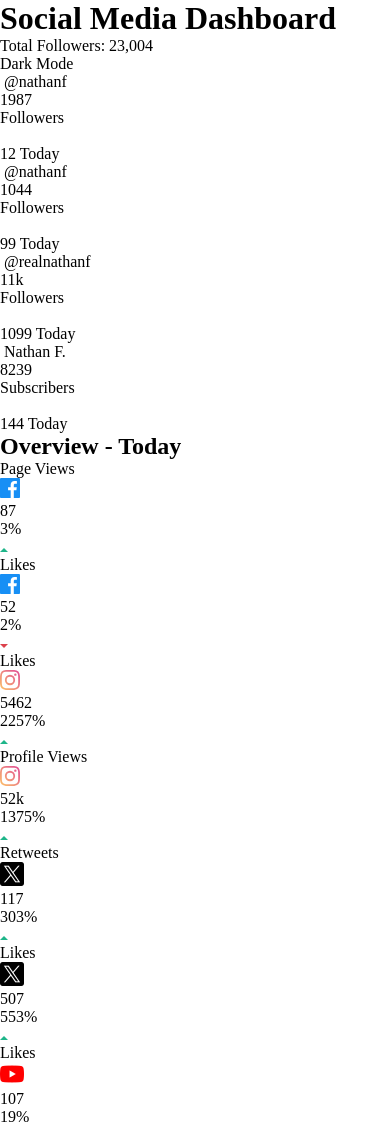
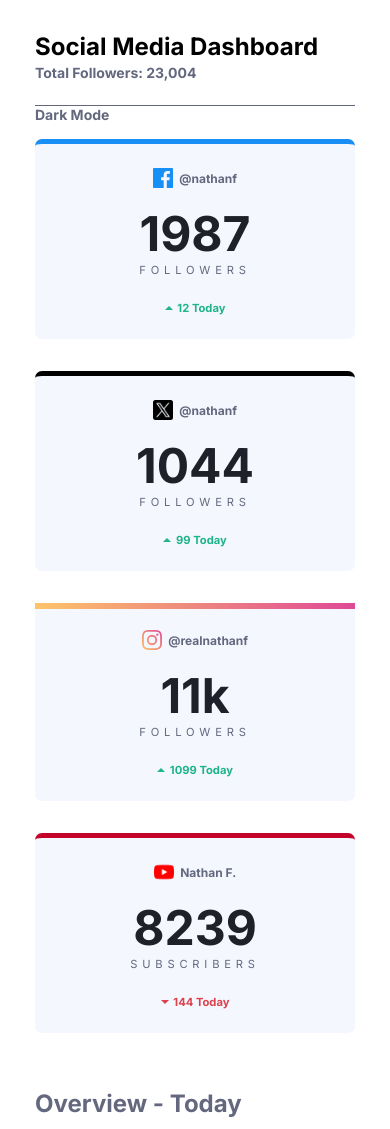
Before and after one commit to Marianellag1/social-media-dashboard, a plain HTML site: page index.html in a window 390 px wide. Shown: the top 1129 px of the page. Drawn offline with Linux system fonts and the light colour scheme.

Commit message:
got layout for light mobile. needs toggle button.

```diff
--- a/assets/css/style.css
+++ b/assets/css/style.css
@@ -14,38 +14,28 @@
 
     /* Social Media Colors */
     --facebook: hsl(208, 92%, 53%);
-    --twitter: hsl(203, 89%, 53%);
+    --twitter: hsl(0, 0%, 0%);
     --instagram: linear gradient hsl(37, 97%, 70%) to hsl(329, 70%, 58%);
     --youtube: hsl(348, 97%, 39%);
 
-    /* Dark Theme Toggle */
-    --toggle-dark: linear gradient hsl(210, 78%, 56%) to hsl(146, 68%, 55%);
+    /* Light Theme Toggle*/--toggle-light: hsl(230, 22%, 74%);
 
-    /* Light Theme Toggle*/
-    --toggle-light: hsl(230, 22%, 74%);
-
-    /* Dark Theme Colors */
-    /* BG */
-    --very-dark-blue: hsl(230, 17%, 14%);
-    /* Top BG Pattern */
-    --very-dark-blue-top: hsl(232, 19%, 15%);
-    /* Card BG */
-    --dark-desaturated-blue: hsl(228, 28%, 20%);
-    /* Text */
-    --desaturated-blue: hsl(228, 34%, 66%);
-    /* Text */
-    --white: hsl(0, 0%, 100%);
+    /* Dark Theme Toggle */--toggle-dark: linear gradient hsl(210, 78%, 56%) to hsl(146, 68%, 55%);
 
     /* Light Theme Colors */
     /* White= BG */
-    /* Top BG Pattern */
-    --very-pale-blue: hsl(225, 100%, 98%);
-    /* Card BG */
-    --light-grayish-blue: hsl(227, 47%, 96%);
-    /* Text */
-    --dark-grayish-blue: hsl(228, 12%, 44%);
-    /* Text */
-    --very-dark-blue-text: hsl(230, 17%, 14%);
+    /* Top BG Pattern */--very-pale-blue: hsl(225, 100%, 98%);
+    /* Card BG */--light-grayish-blue: hsl(227, 47%, 96%);
+    /* Text */--dark-grayish-blue: hsl(228, 12%, 44%);
+    /* Text */--very-dark-blue-text: hsl(230, 17%, 14%);
+
+    /* Dark Theme Colors */
+    /* BG */--very-dark-blue: hsl(230, 17%, 14%);
+    /* Top BG Pattern */--very-dark-blue-top: hsl(232, 19%, 15%);
+    /* Card BG */--dark-desaturated-blue: hsl(228, 28%, 20%);
+    /* Text */--desaturated-blue: hsl(228, 34%, 66%);
+    /* Text */--white: hsl(0, 0%, 100%);
+
 }
 
 * {
@@ -53,3 +43,234 @@
     margin: 0;
     padding: 0;
 }
+
+body {
+    min-height: 100vh;
+    display: flex;
+    flex-direction: column;
+    font-family: "Inter", sans-serif;
+    align-items: center;
+    background-color: var(--white);
+}
+
+.wrapper {
+    width: 400px;
+    display: flex;
+    flex-direction: column;
+    align-items: center;
+    margin: 2rem;
+}
+
+/* header beginning*/
+header {
+    width: 320px;
+}
+
+header h1 {
+    font-size: 1.5rem;
+    margin-bottom: 0.20rem;
+}
+
+header .total {
+    padding-bottom: 1.5rem;
+    font-size: 14px;
+    font-weight: 700;
+    color: var(--dark-grayish-blue);
+    border-bottom: solid 1px var(--dark-grayish-blue);
+}
+
+header .toggle-btn p {
+    color: var(--dark-grayish-blue);
+    font-weight: 700;
+    font-size: 14px;
+}
+/* header ending */
+
+/* --------------------------- */
+
+/* first-row beginning */
+.first-row {
+    margin-bottom: 2.5rem;
+    display: flex;
+    flex-direction: column;
+    align-items: center;
+}
+.first-row .card {
+    border-radius: 7px;
+    padding: 1.5rem 2rem;
+    margin: 1rem 0;
+    display: flex;
+    flex-direction: column;
+    align-items: center;
+    width: 320px;
+    background-color: var(--very-pale-blue);
+    cursor: pointer;
+}
+
+.first-row .card:hover {
+    background-color: var(--light-grayish-blue);
+}
+
+.first-row .one {
+    border-top: solid 5px var(--facebook);
+}
+
+.first-row .two {
+    border-top: solid 5px var(--twitter);
+}
+
+.first-row .insta-gradient {
+    background:linear-gradient(to right, hsl(37, 97%, 70%), hsl(329, 70%, 58%));
+    width: 320px;
+    border-radius: 7px;
+}
+
+.first-row .three {
+    /* height: 189px; */
+    border-top: solid;
+    border-image: linear-gradient(to right, hsl(37, 97%, 70%), hsl(329, 70%, 58%)) 1/ 2;
+}
+
+.first-row .four {
+    border-top: solid 5px var(--youtube);
+}
+
+.first-row .card .img-name {
+    display: flex;
+    align-items: center;
+    margin-bottom: 1rem;
+}
+
+.first-row .card .img-name img {
+    width: 20px;
+    margin: 0 .20rem;
+}
+
+.first-row .card .img-name p {
+    font-weight: 700;
+    color: var(--dark-grayish-blue);
+    font-size: 12px;
+    margin: 0 .20rem;
+}
+
+.first-row .card .fans {
+    color: var(--very-dark-blue-text);
+    font-weight: 700;
+    font-size: 3rem;
+}
+
+.first-row .card .followers {
+    color: var(--dark-grayish-blue);
+    text-transform: uppercase;
+    font-size: .70rem;
+    letter-spacing: .3rem;
+    margin-bottom: 1.5rem;
+}
+
+.first-row .card .img-number {
+    display: flex;
+    align-items: center;
+}
+
+.first-row .card .img-number img {
+    margin: 0 .15rem;
+}
+
+.first-row .card .img-number .new-fans {
+    margin: 0 .15rem;
+}
+
+.first-row .card .green {
+    color: var(--lime-green);
+    font-size: .70rem;
+    font-weight: 700;
+}
+
+.first-row .card .red {
+    color: var(--bright-red);
+    font-size: .70rem;
+    font-weight: 700;
+}
+/* first-row ending */
+
+/* ---------------------------------*/
+
+/* Second-row */
+.second-row {
+    display: flex;
+    flex-direction: column;
+    align-items: center;
+
+}
+.second-row h2 {
+    width: 320px;
+}
+
+.second-row h2 {
+    color: var(--dark-grayish-blue);
+    margin-bottom: .50rem;
+}
+.second-row .box {
+    cursor: pointer;
+    background-color: var(--very-pale-blue);
+    border-radius: 7px;
+    margin: 1rem 0;
+    padding: 1.5rem;
+    width: 320px;
+}
+
+.second-row .box:hover {
+    background-color: var(--light-grayish-blue);
+}
+
+.second-row .box .view-img {
+    /* float: right; */
+    display: flex;
+    justify-content: space-between;
+}
+
+.second-row .box .view-img p {
+    color: var(--dark-grayish-blue);
+    font-weight: 700;
+    font-size: 14px;
+}
+
+.second-row .box .view-img img {
+    width: 20px;
+}
+
+.second-row .box .num-percentage {
+    display: flex;
+    justify-content: space-between;
+    margin-top: 1.5rem;
+}
+
+.second-row .box .num-percentage p {
+    color: var(--very-dark-blue-text);
+    font-weight: 700;
+    font-size: 2rem;
+}
+
+.second-row .box .arrow-percentage {
+    display: flex;
+    align-items: center;
+}
+
+.second-row .box .arrow-percentage img {
+    width: 10px;
+    height: 5px;
+}
+
+.second-row .box .arrow-percentage p {
+    font-size: 12px;
+    font-weight: 700;
+    margin: 0 .20rem;
+}
+
+.second-row .box .arrow-percentage .green {
+    color: var(--lime-green);
+}
+
+.second-row .box .arrow-percentage .red {
+    color: var(--bright-red);
+}
--- a/index.html
+++ b/index.html
@@ -16,62 +16,64 @@
   <div class="wrapper">
     <header>
       <h1>Social Media Dashboard</h1>
-      <p>Total Followers: 23,004</p>
+      <p class="total">Total Followers: 23,004</p>
       <div class="toggle-btn">
-        Dark Mode
+        <p>Dark Mode</p>
       </div>
     </header>
 
     <section class="first-row">
       <div class="card one">
         <div class="img-name">
-          <img src="" alt="">
-          @nathanf
+          <img src="./images/icon-facebook.svg" alt="">
+          <p>@nathanf</p>
         </div>
         <p class="fans">1987</p>
         <p class="followers">Followers</p>
         <div class="img-number">
-          <img src="" alt="">
-          <p class="new-fans">12 Today</p>
+          <img src="./images/icon-up.svg" alt="">
+          <p class="new-fans green">12 Today</p>
         </div>
       </div>
 
       <div class="card two">
         <div class="img-name">
-          <img src="" alt="">
-          @nathanf
+          <img src="./images/twitter.png" alt="">
+          <p>@nathanf</p>
         </div>
         <p class="fans">1044</p>
         <p class="followers">Followers</p>
         <div class="img-number">
-          <img src="" alt="">
-          <p class="new-fans">99 Today</p>
+          <img src="./images/icon-up.svg" alt="">
+          <p class="new-fans green">99 Today</p>
         </div>
       </div>
 
+      <!-- <div class="insta-gradient"> -->
         <div class="card three">
           <div class="img-name">
-          <img src="" alt="">
-          @realnathanf
+            <img src="./images/icon-instagram.svg" alt="">
+            <p>@realnathanf</p>
           </div>
           <p class="fans">11k</p>
           <p class="followers">Followers</p>
           <div class="img-number">
-          <img src="" alt="">
-          <p class="new-fans">1099 Today</p>
+            <img src="./images/icon-up.svg" alt="">
+            <p class="new-fans green">1099 Today</p>
           </div>
         </div>
+      <!-- </div> -->
 
       <div class="card four">
         <div class="img-name">
-          <img src="" alt="">
-          Nathan F.
+          <img src="./images/youtube.png" alt="">
+          <p>Nathan F.</p>
         </div>
         <p class="fans">8239</p>
         <p class="followers">Subscribers</p>
         <div class="img-number">
-          <img src="" alt="">
-          <p class="new-fans">144 Today</p>
+          <img src="./images/icon-down.svg" alt="">
+          <p class="new-fans red">144 Today</p>
         </div>
       </div>
     </section>
@@ -88,8 +90,8 @@
           <div class="num-percentage">
             <p>87</p>
             <div class="arrow-percentage">
-              <p>3%</p>
               <img src="./images/icon-up.svg" alt="">
+              <p class="green">3%</p>
             </div>
           </div>
         </div>
@@ -102,8 +104,8 @@
           <div class="num-percentage">
             <p>52</p>
             <div class="arrow-percentage">
-              <p>2%</p>
               <img src="./images/icon-down.svg" alt="">
+              <p class="red">2%</p>
             </div>
           </div>
         </div>
@@ -116,8 +118,8 @@
           <div class="num-percentage">
             <p>5462</p>
             <div class="arrow-percentage">
-              <p>2257%</p>
               <img src="./images/icon-up.svg" alt="">
+              <p class="green">2257%</p>
             </div>
           </div>
         </div>
@@ -130,8 +132,8 @@
           <div class="num-percentage">
             <p>52k</p>
             <div class="arrow-percentage">
-              <p>1375%</p>
               <img src="./images/icon-up.svg" alt="">
+              <p class="green">1375%</p>
             </div>
           </div>
         </div>
@@ -144,8 +146,8 @@
           <div class="num-percentage">
             <p>117</p>
             <div class="arrow-percentage">
-              <p>303%</p>
               <img src="./images/icon-up.svg" alt="">
+              <p class="green">303%</p>
             </div>
           </div>
         </div>
@@ -158,8 +160,8 @@
           <div class="num-percentage">
             <p>507</p>
             <div class="arrow-percentage">
-              <p>553%</p>
               <img src="./images/icon-up.svg" alt="">
+              <p class="green">553%</p>
             </div>
           </div>
         </div>
@@ -172,8 +174,8 @@
           <div class="num-percentage">
             <p>107</p>
             <div class="arrow-percentage">
-              <p>19%</p>
               <img src="./images/icon-down.svg" alt="">
+              <p class="red">19%</p>
             </div>
           </div>
         </div>
@@ -186,8 +188,8 @@
           <div class="num-percentage">
             <p>1407</p>
             <div class="arrow-percentage">
-              <p>12%</p>
               <img src="./images/icon-down.svg" alt="">
+              <p class="red">12%</p>
             </div>
           </div>
         </div>
```
Lines whose indentation alone changed are shown as unchanged.
